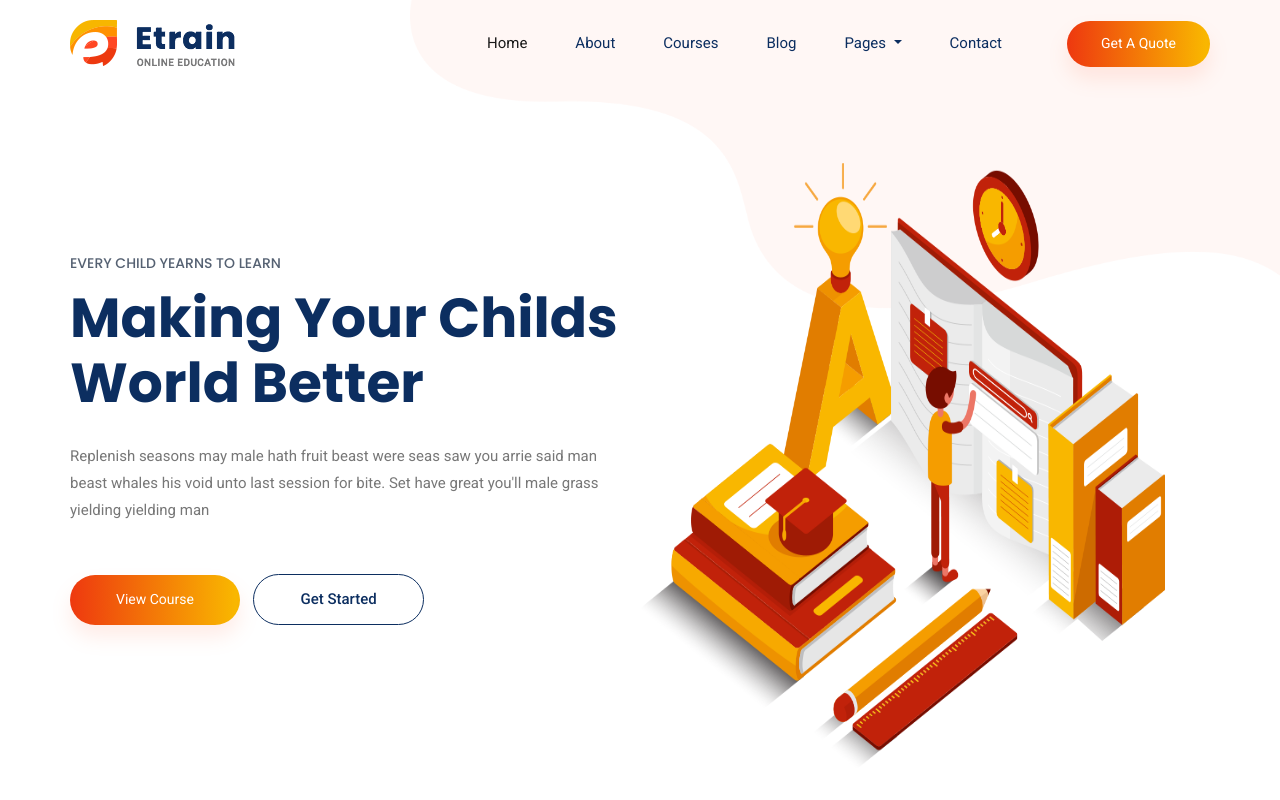
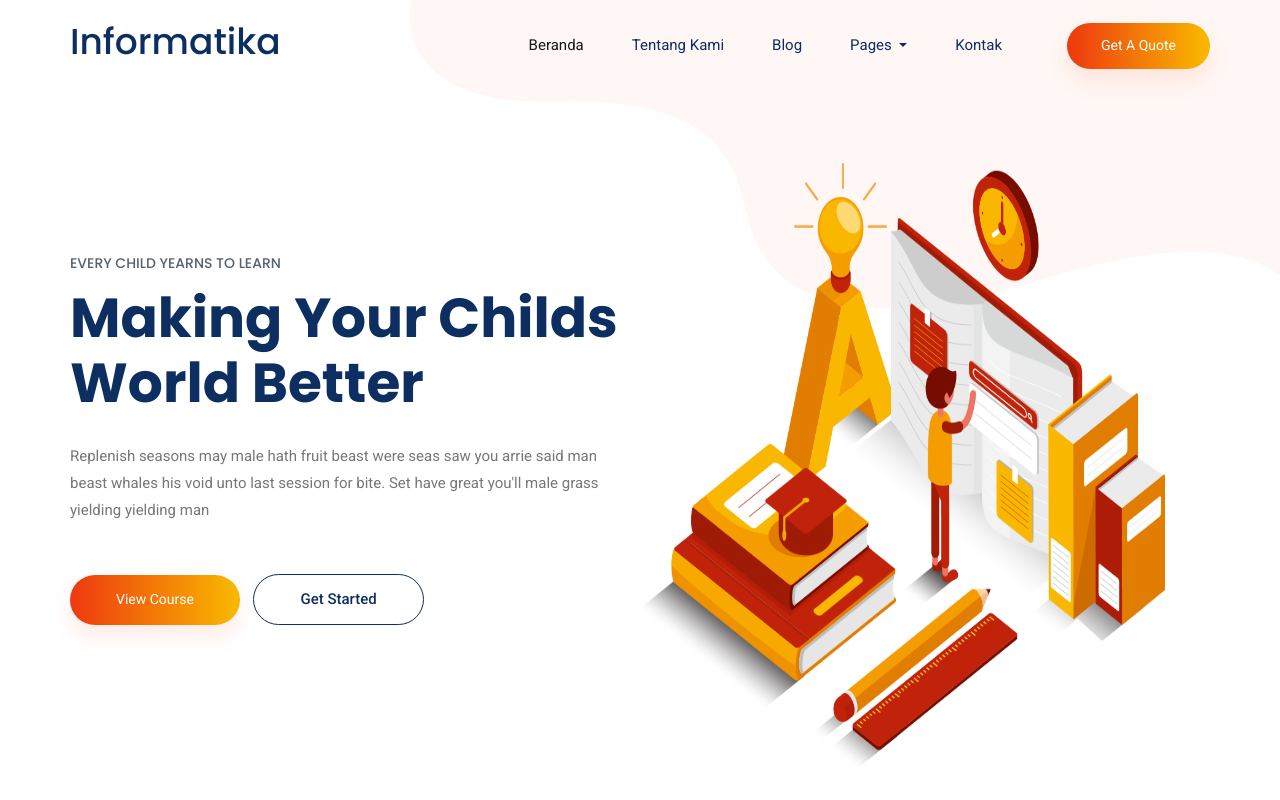
Before and after one commit to Sutris122/tugas-web-1, a plain HTML site: page index.html in a window 1280 px wide. Shown: the top 800 px of the page. Drawn offline with Linux system fonts and the light colour scheme.

Commit message:
minor update

```diff
--- a/index.html
+++ b/index.html
@@ -5,7 +5,7 @@
     <!-- Required meta tags -->
     <meta charset="utf-8">
     <meta name="viewport" content="width=device-width, initial-scale=1, shrink-to-fit=no">
-    <title>Etrain</title>
+    <title>Informatika : Tugas Pemrograman Web I</title>
     <link rel="icon" href="img/favicon.png">
     <!-- Bootstrap CSS -->
     <link rel="stylesheet" href="css/bootstrap.min.css">
@@ -32,7 +32,8 @@
             <div class="row align-items-center">
                 <div class="col-lg-12">
                     <nav class="navbar navbar-expand-lg navbar-light">
-                        <a class="navbar-brand" href="index.html"> <img src="img/logo.png" alt="logo"> </a>
+                        <a class="navbar-brand" href="index.html">
+                            <!--<img src="img/logo.png" alt="logo">--> <h1>Informatika</h1> </a>
                         <button class="navbar-toggler" type="button" data-toggle="collapse"
                             data-target="#navbarSupportedContent" aria-controls="navbarSupportedContent"
                             aria-expanded="false" aria-label="Toggle navigation">
@@ -43,13 +44,10 @@
                             id="navbarSupportedContent">
                             <ul class="navbar-nav align-items-center">
                                 <li class="nav-item active">
-                                    <a class="nav-link" href="index.html">Home</a>
+                                    <a class="nav-link" href="index.html">Beranda</a>
                                 </li>
                                 <li class="nav-item">
-                                    <a class="nav-link" href="about.html">About</a>
-                                </li>
-                                <li class="nav-item">
-                                    <a class="nav-link" href="cource.html">Courses</a>
+                                    <a class="nav-link" href="about.html">Tentang Kami</a>
                                 </li>
                                 <li class="nav-item">
                                     <a class="nav-link" href="blog.html">Blog</a>
@@ -64,7 +62,7 @@
                                     </div>
                                 </li>
                                 <li class="nav-item">
-                                    <a class="nav-link" href="contact.html">Contact</a>
+                                    <a class="nav-link" href="contact.html">Kontak</a>
                                 </li>
                                 <li class="d-none d-lg-block">
                                     <a class="btn_1" href="#">Get a Quote</a>
```
